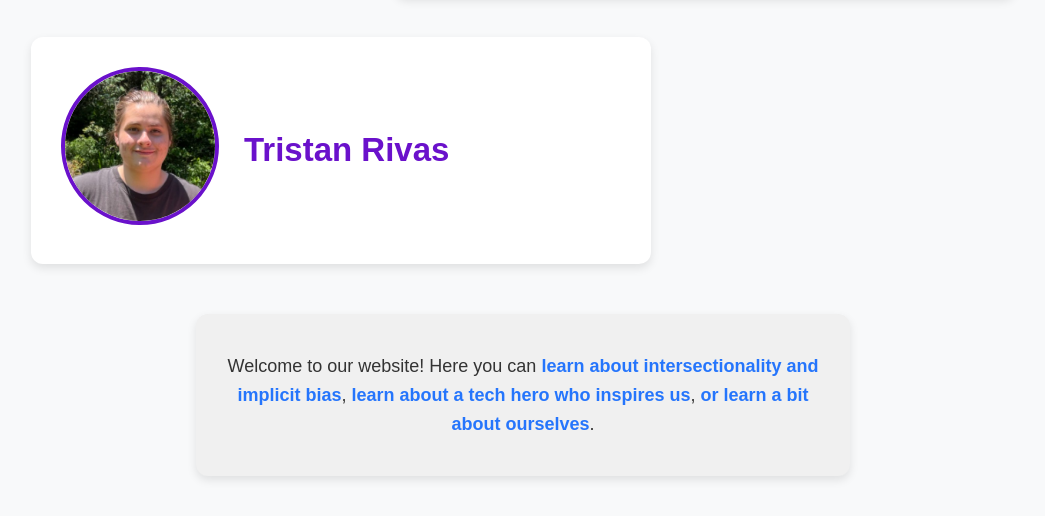
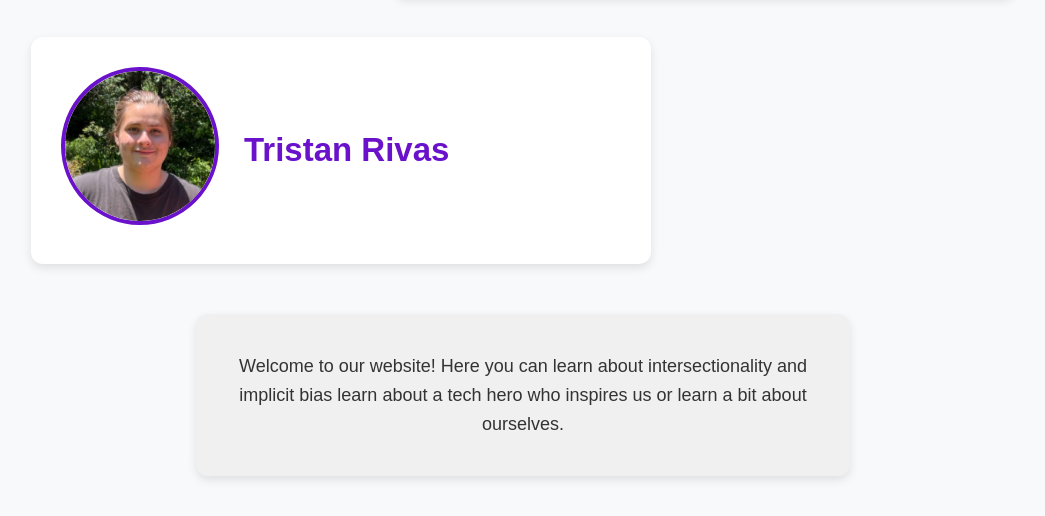
Before and after one commit to BluFromRio/cool-cats, a plain HTML site: page index.html in a window 1280 px wide. Shown: the part 749-1265 px from the top of the page, without its empty margins (117-1162 px from the left). Drawn offline with Linux system fonts and the light colour scheme.

Commit message:
Update index.html

```diff
--- a/index.html
+++ b/index.html
@@ -59,10 +59,8 @@
         <!-- Information Card -->
         <section class="info-card">
             <p>
-                Welcome to our website! Here you can
-                <a href="intersectionality.html">learn about intersectionality and implicit bias</a>,
-                <a href="tech-hero.html">learn about a tech hero who inspires us</a>,
-                <a href="about.html">or learn a bit about ourselves</a>.
+                Welcome to our website! Here you can learn about intersectionality and implicit bias
+                learn about a tech hero who inspires us or learn a bit about ourselves.
             </p>
         </section>
     </main>
```
